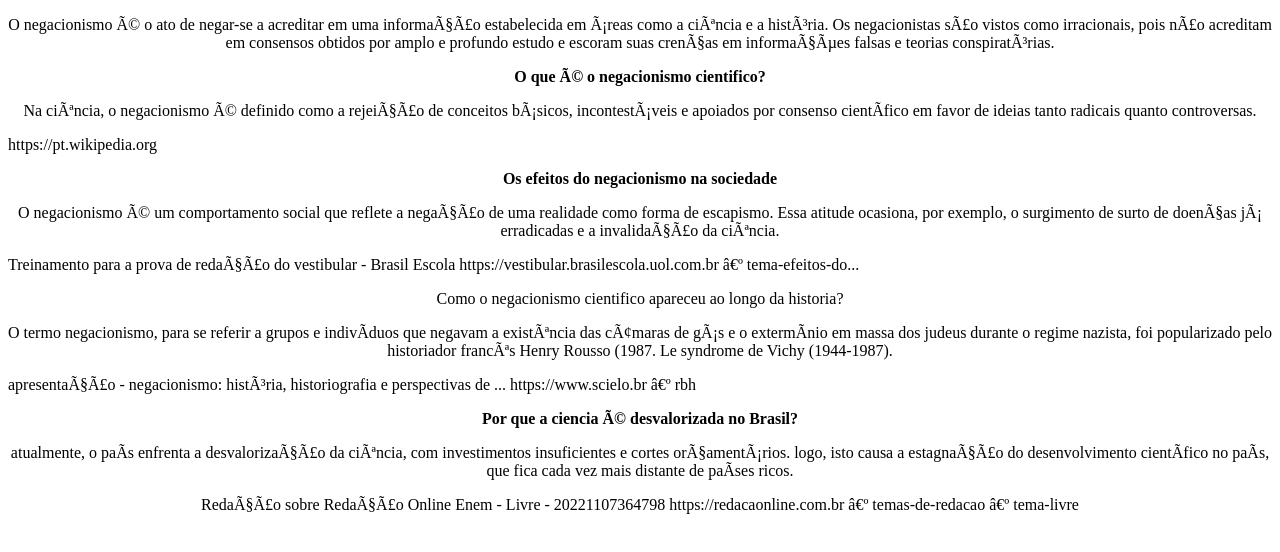
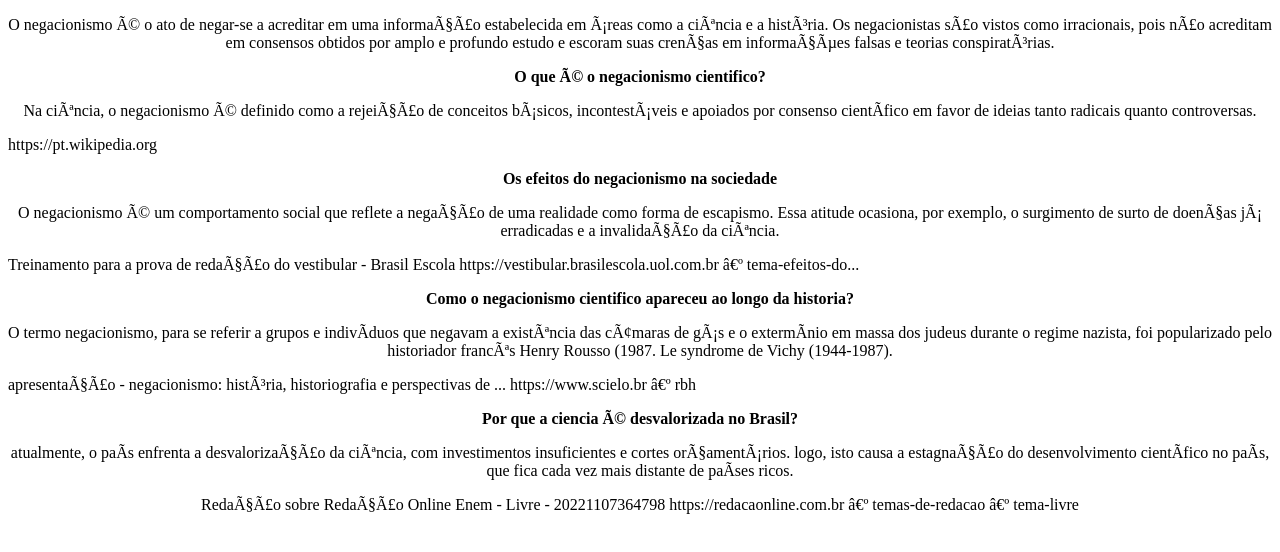
Before and after one commit to tizzoni/negacionismo-cientifico, a plain HTML site: page index.html in a window 1280 px wide. Drawn offline with Linux system fonts and the light colour scheme.

Commit message:
Update index.html

```diff
--- a/index.html
+++ b/index.html
@@ -31,7 +31,7 @@ Treinamento para a prova de redação do vestibular - Brasil Escola
 https://vestibular.brasilescola.uol.com.br › tema-efeitos-do...
 
 
-<p>Como o negacionismo cientifico apareceu ao longo da historia?</strong></p>
+<p><strong>Como o negacionismo cientifico apareceu ao longo da historia?</strong></p>
 
 <p>O termo negacionismo, para se referir a grupos e indivíduos que negavam a existência das câmaras de gás e o extermínio em massa dos judeus durante o regime nazista, foi popularizado pelo historiador francês Henry Rousso (1987. Le syndrome de Vichy (1944-1987).</p>
 
```
